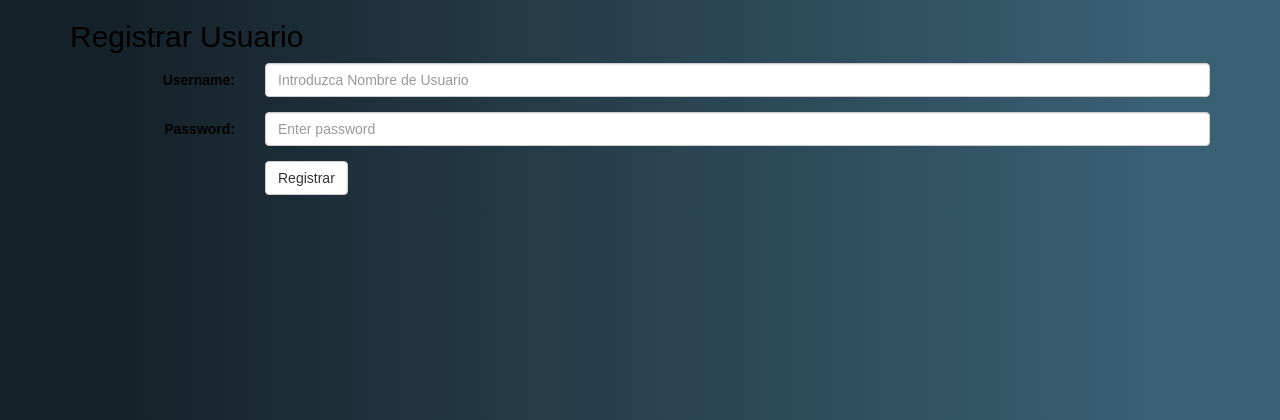
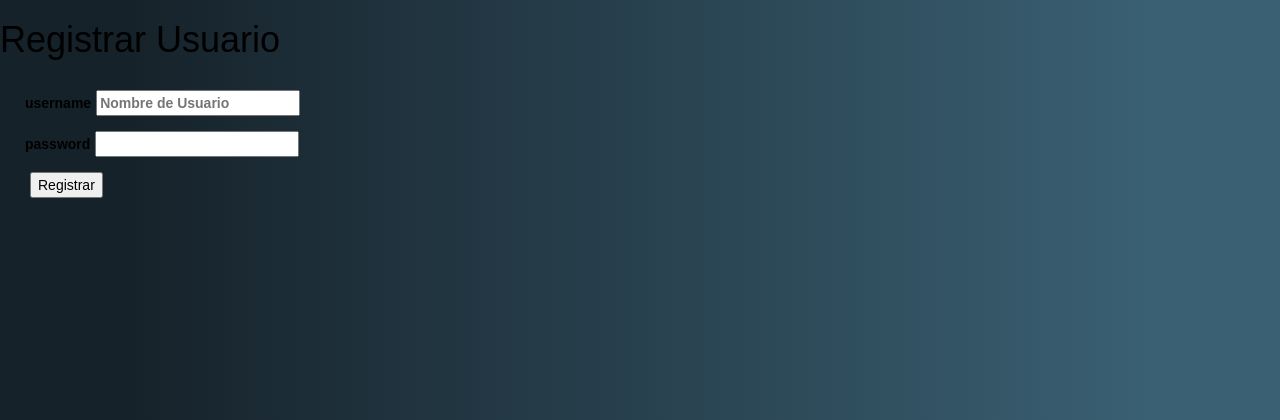
Before and after one commit to diegocry6/loginSocial, a Node server app: page /sqlite/add in a window 1280 px wide. Shown: the top 420 px of the page. Run offline with Node 20, Linux system fonts and the light colour scheme; some libraries are stand-ins or nearby versions.

Commit message:
Cambio Visual

```diff
--- a/public/stylesheets/logincss.css
+++ b/public/stylesheets/logincss.css
@@ -18,10 +18,11 @@ p {
     margin-top: 50px;
     margin-left: 400px;
     height: 100px;
-    width: 300px;
+    width: 500px;
     text-align: center;
-    color: black;
 }
+
+h1 { color: white; font-family: 'Raleway',sans-serif; font-size: 42px; font-weight: 800; line-height: 72px; margin: 0 0 24px; text-align: center; text-transform: uppercase; }
 
 .izquierda {
     float: left;
--- a/public/stylesheets/viewcss.css
+++ b/public/stylesheets/viewcss.css
@@ -4,6 +4,22 @@ body {
 
 table {
   margin: 25px;
+}
+
+form {
+    margin: 25px;
+}
+
+td {
+    color: white;
+}
+
+input {
+    margin: 5px;
+}
+
+.btn {
+    margin: 15px;
 }
 
 body {
--- a/routes/sqlite.js
+++ b/routes/sqlite.js
@@ -43,6 +43,16 @@ router.get('/add', function(req, res, next) {
 
 });
 
+router.post('/registrar', function(req, res) {
+
+    db = new sqlite3.Database('loginsocial.db');
+    db.run('INSERT INTO USUARIOS (ID,USERNAME,PASSWORD,IDPERFIL,TOKEN,NOMBREPERFIL) VALUES ('+null+',"'+req.body.username+'","'+req.body.password+'","ninguno","ninguno","ninguno");');
+    console.log(req.body);
+    res.redirect('/sqlite');
+
+
+});
+
 
 
 
--- a/views/loged.jade
+++ b/views/loged.jade
@@ -1,6 +1,6 @@
 html
+  link(rel='stylesheet', href='stylesheets/bootstrap.min.css')
   link(href='stylesheets/logincss.css', rel='stylesheet', type='text/css')
-  link(rel='stylesheet', href='stylesheets/bootstrap.min.css')
   body
     #info
       h1 Selecciona El entorno de B.D
--- a/views/registrar.jade
+++ b/views/registrar.jade
@@ -1,22 +1,20 @@
-doctype html
-html(lang='en')
+html
     head
-        meta(charset='utf-8')
-        meta(name='viewport', content='width=device-width, initial-scale=1')
         link(rel='stylesheet', href='../stylesheets/bootstrap.min.css')
         link(rel='stylesheet', href='../stylesheets/viewcss.css')
     body
-        .container
-            h2 Registrar Usuario
-            form.form-horizontal(role='form')
-                .form-group
-                    label.control-label.col-sm-2(for='email') Username:
-                    .col-sm-10
-                        input#username.form-control(type='text', placeholder='Introduzca Nombre de Usuario')
-                .form-group
-                    label.control-label.col-sm-2(for='pwd') Password:
-                    .col-sm-10
-                        input#pwd.form-control(type='password', placeholder='Enter password')
-                .form-group
-                    .col-sm-offset-2.col-sm-10
-                        button.btn.btn-default(type='submit') Registrar
+        div
+            h1 Registrar Usuario
+            form(action='/sqlite/registrar', method='post')
+                div(data-role='fieldcontain')
+                    fieldset(data-role='controlgroup')
+                        label(for='username')
+                            | username
+                            input#username(type='text', value='', placeholder='Nombre de Usuario', name='username')
+                #passworddiv(data-role='fieldcontain')
+                    fieldset(data-role='controlgroup')
+                        label(for='password')
+                            | password
+                            input#password(type='password', value='', placeholder='', name='password')
+                div(data-role='fieldcontain')
+                    input(type='submit', value='Registrar', data-transition='fade', data-theme='c')
--- a/views/vista.jade
+++ b/views/vista.jade
@@ -26,4 +26,5 @@ block content
                   a.button(href='/sqlite/modificar?id='+usuario.id) Modificar Usuario
                 td
                   a.button(href='/sqlite/eliminar?id='+usuario.id) Eliminar Usuario
-a.button(href='/sqlite/add') Añadir Usuario
+a.btn.btn-primary(href='/sqlite/add') Añadir Usuario
+a.btn.btn-primary(href='/') Volver Atras
```
Also changed, not shown: loginsocial.db.
